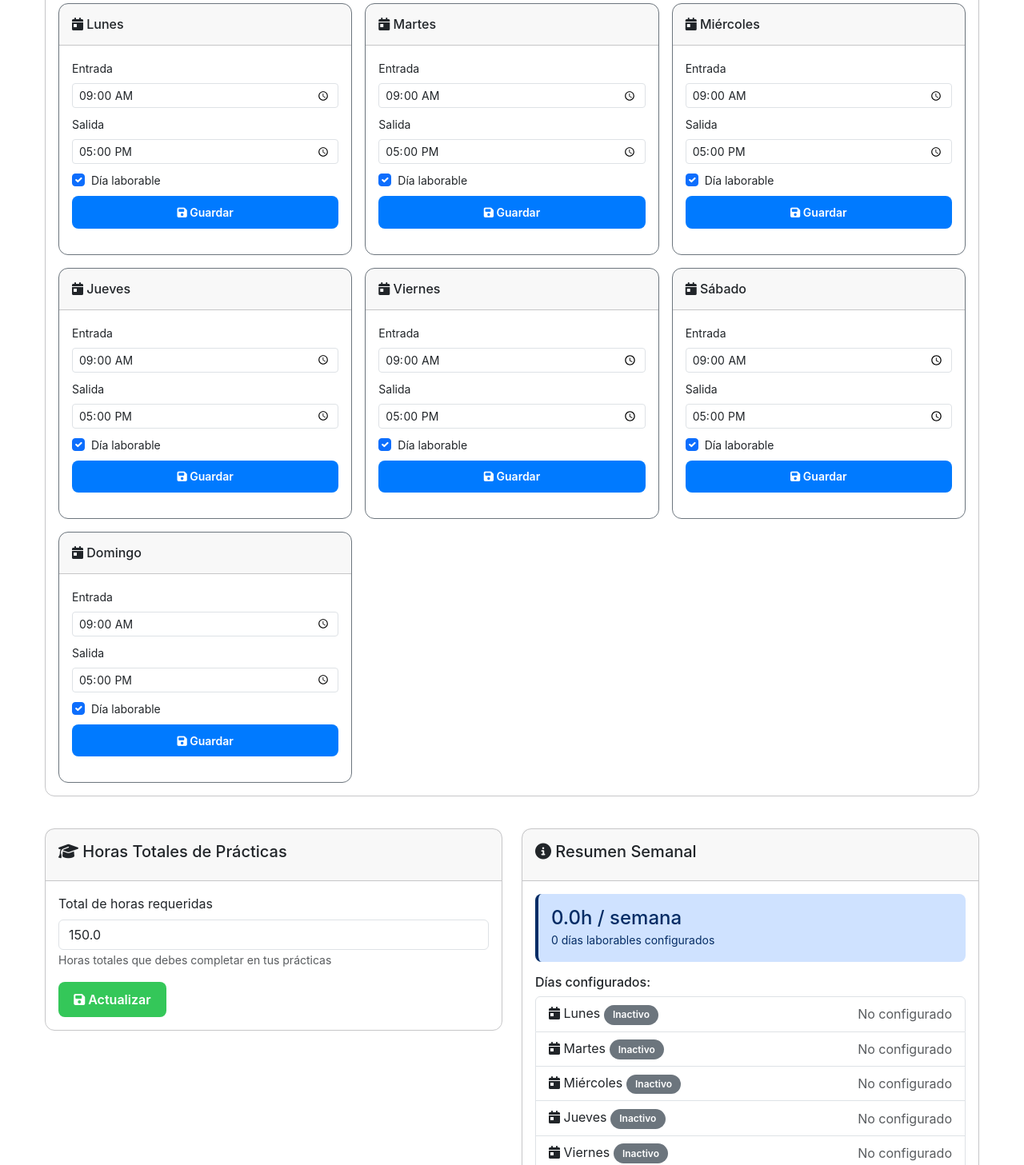
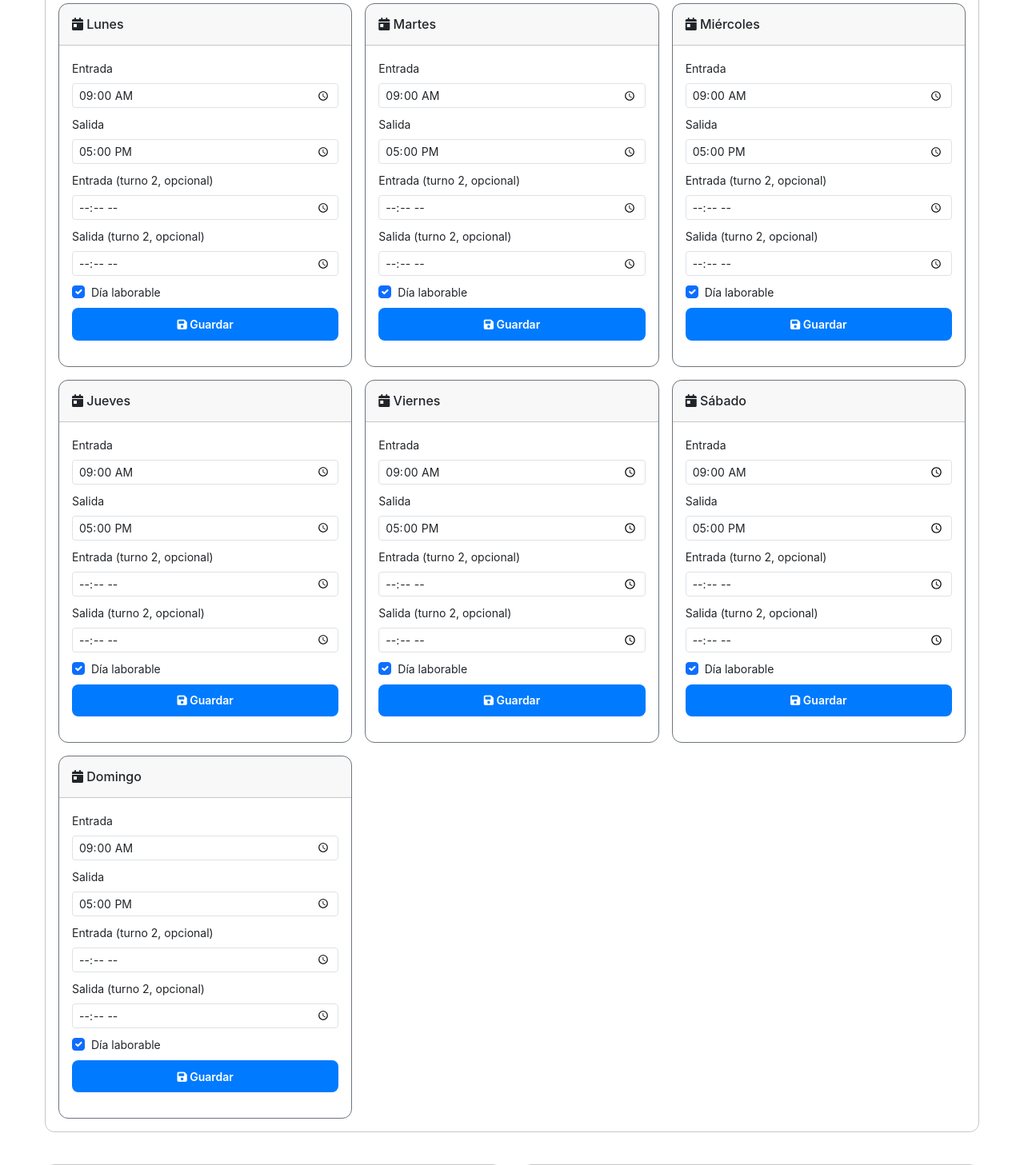
Before and after one commit to xhryzz/fichador.mochitos, a Flask app: page /schedule in a window 1280 px wide. Shown: the part 207-1664 px from the top of the page at 80% size. Run offline with Flask 3, Linux system fonts and the light colour scheme; a user stored in the database is signed in; data that the repository does not hold is empty.

Commit message:
Add files via upload

```diff
--- a/app.py
+++ b/app.py
@@ -139,6 +139,8 @@ class Schedule(db.Model):
     day_of_week = db.Column(db.Integer, nullable=False)
     start_time = db.Column(db.Time, nullable=False)
     end_time = db.Column(db.Time, nullable=False)
+    start_time_2 = db.Column(db.Time, nullable=True)
+    end_time_2 = db.Column(db.Time, nullable=True)
     hours_required = db.Column(db.Float, nullable=False)
     is_active = db.Column(db.Boolean, default=True)
 
@@ -177,6 +179,9 @@ class NotificationSettings(db.Model):
 
     # “Anti-spam”: marcar cuándo ya se notificó ese día
     last_missed_entry_sent = db.Column(db.Date, nullable=True)
+    # Nuevos: control por turno
+    last_missed_entry_sent_1 = db.Column(db.Date, nullable=True)
+    last_missed_entry_sent_2 = db.Column(db.Date, nullable=True)
     last_open_record_sent = db.Column(db.Date, nullable=True)
     last_weekly_sent = db.Column(db.Date, nullable=True)
 
@@ -607,23 +612,39 @@ def add_schedule():
     day_of_week = int(request.form.get('day_of_week'))
     start_time = datetime.strptime(request.form.get('start_time'), '%H:%M').time()
     end_time = datetime.strptime(request.form.get('end_time'), '%H:%M').time()
+
+    # Turno opcional 2
+    st2_raw = (request.form.get('start_time_2') or '').strip()
+    et2_raw = (request.form.get('end_time_2') or '').strip()
+    start_time_2 = datetime.strptime(st2_raw, '%H:%M').time() if st2_raw else None
+    end_time_2 = datetime.strptime(et2_raw, '%H:%M').time() if et2_raw else None
+
     is_active = request.form.get('is_active') == 'on'
+
+    # Cálculo de horas requeridas: suma de ambos turnos (si hay segundo)
     hours_required = (datetime.combine(datetime.min, end_time) - datetime.combine(datetime.min, start_time)).seconds / 3600
+    if start_time_2 and end_time_2:
+        hours_required += (datetime.combine(datetime.min, end_time_2) - datetime.combine(datetime.min, start_time_2)).seconds / 3600
 
     existing = Schedule.query.filter_by(user_id=current_user.id, day_of_week=day_of_week).first()
     if existing:
         existing.start_time = start_time
         existing.end_time = end_time
+        existing.start_time_2 = start_time_2
+        existing.end_time_2 = end_time_2
         existing.hours_required = hours_required
         existing.is_active = is_active
         flash('Horario actualizado correctamente', 'success')
     else:
-        schedule = Schedule(user_id=current_user.id, day_of_week=day_of_week, start_time=start_time, end_time=end_time, hours_required=hours_required, is_active=is_active)
+        schedule = Schedule(user_id=current_user.id, day_of_week=day_of_week, start_time=start_time, end_time=end_time,
+                            start_time_2=start_time_2, end_time_2=end_time_2,
+                            hours_required=hours_required, is_active=is_active)
         db.session.add(schedule)
         flash('Horario añadido correctamente', 'success')
 
     db.session.commit()
     return redirect(url_for('schedule'))
+
 
 @app.route('/schedule/toggle/<int:id>')
 @login_required
@@ -668,11 +689,15 @@ def copy_week():
         if existing:
             existing.start_time = source_schedule.start_time
             existing.end_time = source_schedule.end_time
+            existing.start_time_2 = source_schedule.start_time_2
+            existing.end_time_2 = source_schedule.end_time_2
             existing.hours_required = source_schedule.hours_required
             existing.is_active = source_schedule.is_active
         else:
             new_schedule = Schedule(user_id=current_user.id, day_of_week=day, start_time=source_schedule.start_time,
-                                   end_time=source_schedule.end_time, hours_required=source_schedule.hours_required, is_active=source_schedule.is_active)
+                                   end_time=source_schedule.end_time,
+                                   start_time_2=source_schedule.start_time_2,
+                                   end_time_2=source_schedule.end_time_2, hours_required=source_schedule.hours_required, is_active=source_schedule.is_active)
             db.session.add(new_schedule)
 
     db.session.commit()
@@ -1247,6 +1272,28 @@ def internal_error(error):
     return render_template('500.html'), 500
 
 # Inicialización de la base de datos
+
+def upgrade_db():
+    """Pequeñas migraciones automáticas para SQLite (añadir columnas si faltan)."""
+    from sqlalchemy import text
+    with app.app_context():
+        # Schedule extra shifts
+        cols = db.session.execute(text("PRAGMA table_info(schedule);")).fetchall()
+        names = {c[1] for c in cols}
+        if "start_time_2" not in names:
+            db.session.execute(text("ALTER TABLE schedule ADD COLUMN start_time_2 TIME NULL"))
+        if "end_time_2" not in names:
+            db.session.execute(text("ALTER TABLE schedule ADD COLUMN end_time_2 TIME NULL"))
+        # NotificationSettings per-shift anti-spam
+        cols = db.session.execute(text("PRAGMA table_info(notification_settings);")).fetchall()
+        names = {c[1] for c in cols}
+        if "last_missed_entry_sent_1" not in names:
+            db.session.execute(text("ALTER TABLE notification_settings ADD COLUMN last_missed_entry_sent_1 DATE NULL"))
+        if "last_missed_entry_sent_2" not in names:
+            db.session.execute(text("ALTER TABLE notification_settings ADD COLUMN last_missed_entry_sent_2 DATE NULL"))
+        db.session.commit()
+
+
 def init_db():
     """Inicializa la base de datos y crea el usuario admin si no existe"""
     with app.app_context():
@@ -1280,20 +1327,36 @@ def _job_notify_due_clockin(now=None):
         if not sch:
             continue
 
-        planned_dt = datetime.combine(now.date(), sch.start_time, tzinfo=ZONE)
-        if now >= planned_dt + timedelta(minutes=s.minutes_after_start_no_entry):
-            has_entry = TimeRecord.query.filter_by(user_id=u.id, date=now.date()).first()
-            if not has_entry and s.last_missed_entry_sent != now.date():
-                ok = send_push_to_user(
-                    u,
-                    "⏰ No has fichado y ya es hora",
-                    f"Tenías entrada a las {sch.start_time.strftime('%H:%M')}."
-                )
+        # Turno 1
+        planned_dt1 = datetime.combine(now.date(), sch.start_time, tzinfo=ZONE)
+        if now >= planned_dt1 + timedelta(minutes=s.minutes_after_start_no_entry):
+            has_entry1 = TimeRecord.query.filter_by(user_id=u.id, date=now.date()).first()
+            if not has_entry1 and getattr(s, 'last_missed_entry_sent_1', None) != now.date():
+                ok = send_push_to_user(u, "🔔 No has fichado y ya es hora", "Recuerda fichar la ENTRADA (turno 1).")
                 if ok:
-                    s.last_missed_entry_sent = now.date()
+                    s.last_missed_entry_sent_1 = now.date()
                     db.session.commit()
                     sent += 1
+
+        # Turno 2 (opcional)
+        if getattr(sch, 'start_time_2', None):
+            planned_dt2 = datetime.combine(now.date(), sch.start_time_2, tzinfo=ZONE)
+            if now >= planned_dt2 + timedelta(minutes=s.minutes_after_start_no_entry):
+                boundary2 = datetime.combine(now.date(), sch.start_time_2)
+                has_entry2 = TimeRecord.query.filter(
+                    TimeRecord.user_id==u.id,
+                    TimeRecord.date==now.date(),
+                    TimeRecord.entry_time >= boundary2
+                ).first()
+                if not has_entry2 and getattr(s, 'last_missed_entry_sent_2', None) != now.date():
+                    ok = send_push_to_user(u, "🔔 No has fichado y ya es hora", "Recuerda fichar la ENTRADA (turno 2).")
+                    if ok:
+                        s.last_missed_entry_sent_2 = now.date()
+                        db.session.commit()
+                        sent += 1
     return sent
+
+
 
 def _job_notify_open_record(now=None):
     now = now or now_local()
@@ -1313,12 +1376,16 @@ def _job_notify_open_record(now=None):
         if diff_secs >= s.open_record_minutes * 60:
             should = True
 
-        # 2) Pasó hora fin + X
+        # 2) Si ya pasó la hora de fin del turno 1 o turno 2 (+ margen)
         sch = today_schedule_for(u, now)
         if sch:
-            end_dt = datetime.combine(now.date(), sch.end_time, tzinfo=ZONE) + timedelta(minutes=s.end_passed_minutes)
-            if now >= end_dt:
+            end_dt1 = datetime.combine(now.date(), sch.end_time, tzinfo=ZONE) + timedelta(minutes=s.end_passed_minutes)
+            if now >= end_dt1:
                 should = True
+            if getattr(sch, 'end_time_2', None):
+                end_dt2 = datetime.combine(now.date(), sch.end_time_2, tzinfo=ZONE) + timedelta(minutes=s.end_passed_minutes)
+                if now >= end_dt2:
+                    should = True
 
         if should and s.last_open_record_sent != now.date():
             ok = send_push_to_user(
@@ -1331,24 +1398,7 @@ def _job_notify_open_record(now=None):
                 sent += 1
     return sent
 
-def _job_weekly_summary(now=None):
-    now = now or now_local()
-    users = User.query.all()
-    sent = 0
-    for u in users:
-        s = NotificationSettings.query.filter_by(user_id=u.id).first()
-        if not (s and s.push_enabled):
-            continue
-        if now.weekday() == s.weekly_summary_day and now.time() >= s.weekly_summary_time and s.last_weekly_sent != now.date():
-            total_required = u.total_hours_required or 150.0
-            done = hours_worked_total(u)
-            remaining = max(total_required - done, 0)
-            msg = f"Te quedan {remaining:.1f} h para finalizar las prácticas (hechas {done:.1f}/{total_required:.1f})."
-            if send_push_to_user(u, "📊 Resumen semanal", msg):
-                s.last_weekly_sent = now.date()
-                db.session.commit()
-                sent += 1
-    return sent
+
 # ========================================================================
 
 
--- a/templates/schedule.html
+++ b/templates/schedule.html
@@ -51,6 +51,19 @@
                                                name="end_time"
                                                value="{{ schedule.end_time.strftime('%H:%M') if schedule else '17:00' }}"
                                                required>
+                                    </div>
+
+                                    <div class="mb-2">
+                                        <label class="form-label small">Entrada (turno 2, opcional)</label>
+                                        <input type="time" class="form-control form-control-sm"
+                                               name="start_time_2"
+                                               value="{{ schedule.start_time_2.strftime('%H:%M') if schedule and schedule.start_time_2 else '' }}">
+                                    </div>
+                                    <div class="mb-2">
+                                        <label class="form-label small">Salida (turno 2, opcional)</label>
+                                        <input type="time" class="form-control form-control-sm"
+                                               name="end_time_2"
+                                               value="{{ schedule.end_time_2.strftime('%H:%M') if schedule and schedule.end_time_2 else '' }}">
                                     </div>
 
                                     <div class="form-check mb-2">
```
